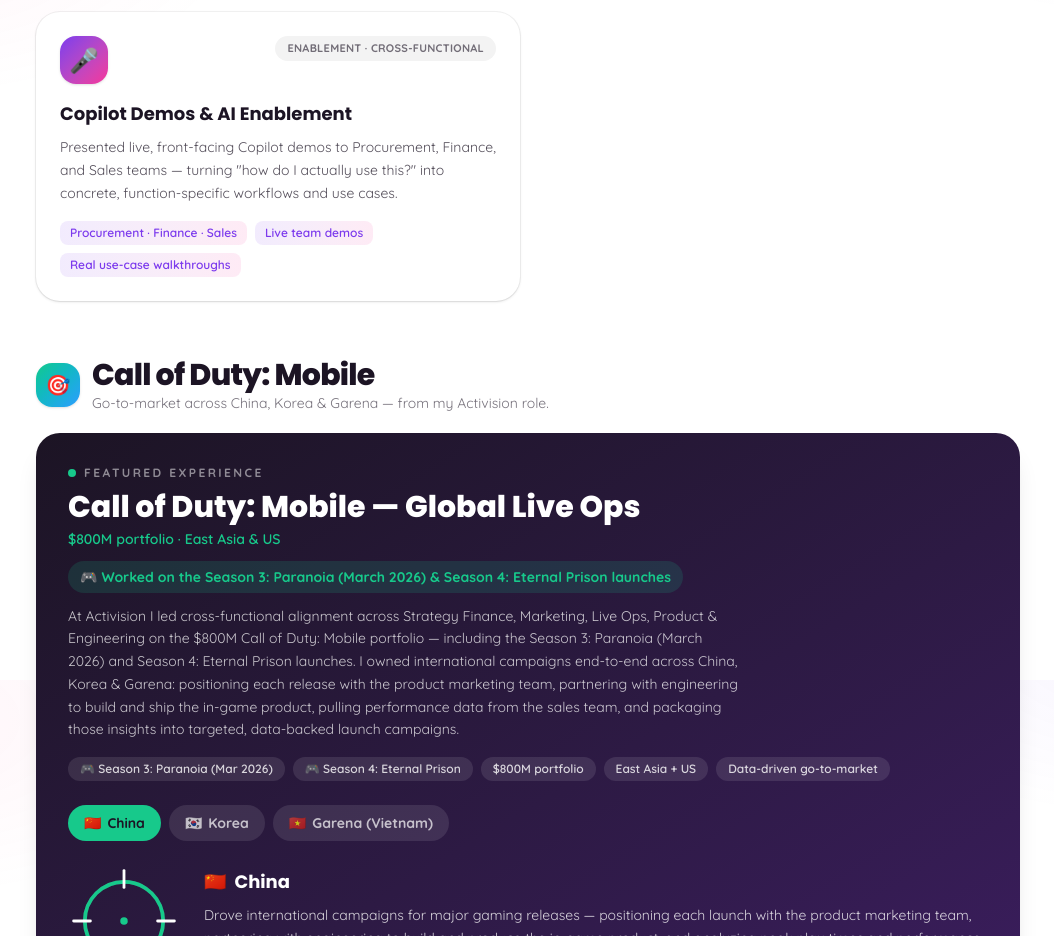
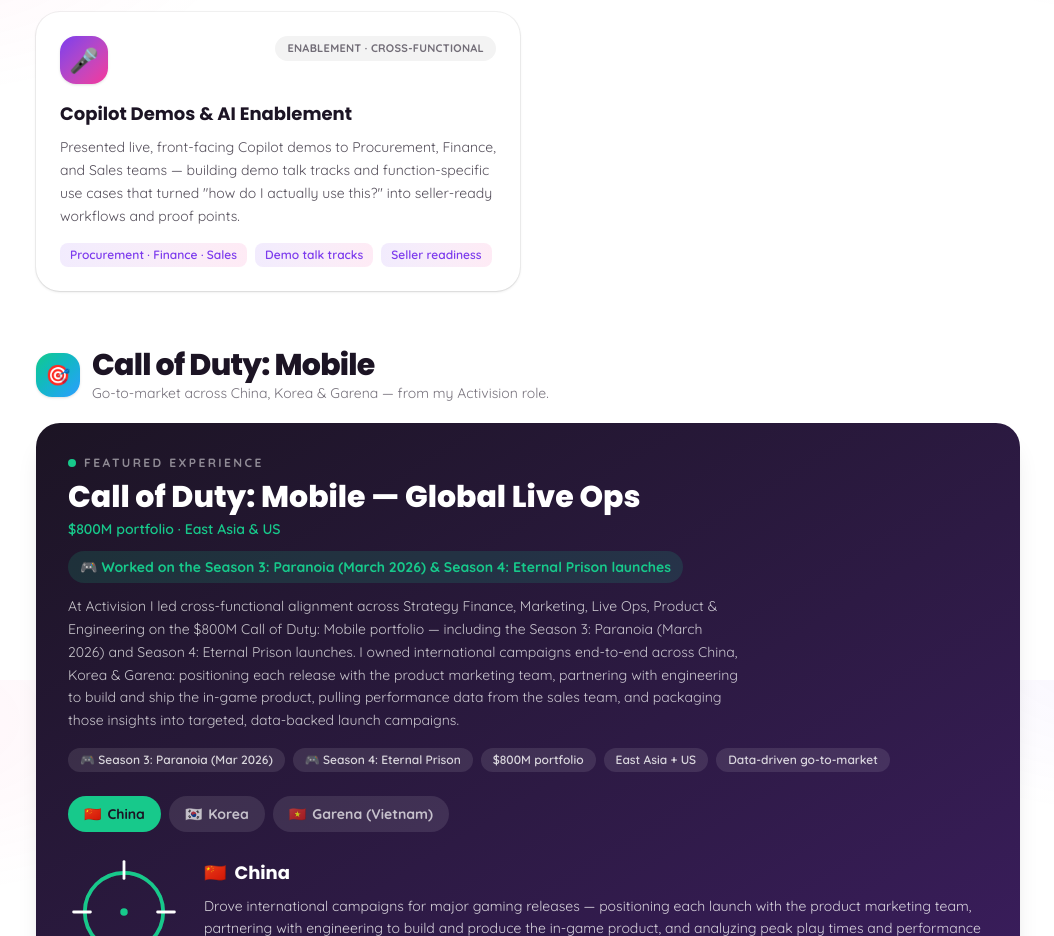
Before and after one commit to shhr3yaa/portfolio, a Next.js app: page / in a window 1280 px wide. Shown: the part 2520-3456 px from the top of the page, without its empty margins (112-1166 px from the left). Built offline with nearby package versions, Linux system fonts and the light colour scheme.

Commit message:
Weave outbound positioning, evaluation, and seller-readiness themes into PMM proofs

```diff
--- a/src/data/resume.ts
+++ b/src/data/resume.ts
@@ -311,8 +311,8 @@
     title: "Copilot Demos & AI Enablement",
     tag: "Enablement · Cross-Functional",
     emoji: "🎤",
-    text: "Presented live, front-facing Copilot demos to Procurement, Finance, and Sales teams — turning \"how do I actually use this?\" into concrete, function-specific workflows and use cases.",
-    metrics: ["Procurement · Finance · Sales", "Live team demos", "Real use-case walkthroughs"],
+    text: "Presented live, front-facing Copilot demos to Procurement, Finance, and Sales teams — building demo talk tracks and function-specific use cases that turned \"how do I actually use this?\" into seller-ready workflows and proof points.",
+    metrics: ["Procurement · Finance · Sales", "Demo talk tracks", "Seller readiness"],
   },
 ];
 
@@ -394,8 +394,8 @@
     title: "Go-to-market strategy",
     pitch: "I position products and launch them in-market.",
     proof: [
-      "Led go-to-market across China, Korea & Garena for the $800M Call of Duty: Mobile portfolio.",
-      "Identified underperforming titles and partnered with product marketing on targeted messaging & promo campaigns that improved engagement.",
+      "Led go-to-market across China, Korea & Garena for the $800M Call of Duty: Mobile portfolio — grounding outbound positioning in product truth, customer needs, and competitive context.",
+      "Identified underperforming titles and partnered with product marketing on targeted messaging & promo campaigns, translating findings into launch content and evidence-based proof points that improved engagement.",
     ],
   },
   {
@@ -403,8 +403,8 @@
     title: "Customer & market insight",
     pitch: "I find the signal that tells teams what to build and say.",
     proof: [
-      "Generated customer insights from 10+ data sources that product & marketing teams acted on weekly.",
-      "Optimized global launch performance by reading monetization trends and actuals vs. forecast.",
+      "Generated customer and field insights from 10+ data sources that product & marketing teams acted on weekly — surfacing where more clarity, proof, or readiness was needed to drive adoption.",
+      "Ran evaluations across priority customer scenarios, reading monetization trends and actuals vs. forecast to optimize global launch performance.",
     ],
   },
   {
@@ -412,8 +412,8 @@
     title: "Cross-functional leadership",
     pitch: "I get Finance, Product, Eng & Marketing rowing together.",
     proof: [
-      "Aligned Strategy Finance, Marketing, Live Ops, Product & Engineering on high-stakes product decisions.",
-      "Coordinated 100+ stakeholders to support $500K+ deals across the field.",
+      "Partnered with PM, engineering, research, sales & marketing to validate claims, clarify how capabilities work, and align Strategy Finance, Marketing, Live Ops, Product & Engineering on high-stakes product decisions.",
+      "Coordinated 100+ stakeholders to support $500K+ deals across the field, translating insights into simple, compelling narratives across channels.",
     ],
   },
   {
```
